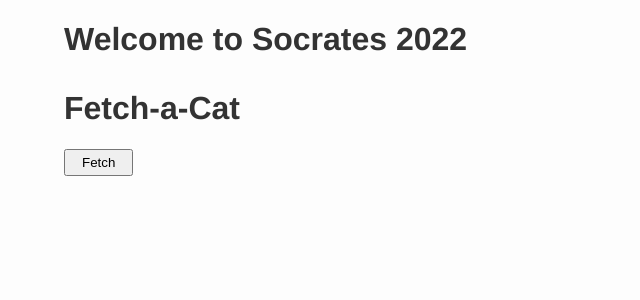
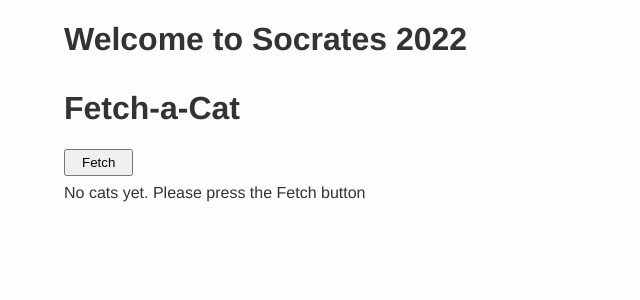
Before and after one commit to iacoware/fetch-a-cat, a React (Vite) app: page / in a window 1280 px wide. Shown: the top 300 px of the page, without its empty margins (0-640 px from the left). Built offline with nearby package versions, Linux system fonts and the light colour scheme.

Commit message:
Add 'No cats yet' message

```diff
--- a/src/app/FetchACat.tsx
+++ b/src/app/FetchACat.tsx
@@ -8,6 +8,8 @@ export const FetchACat: React.FC = () => {
     const [error, setError] = useState<unknown>(null)
 
     const onFetch = () => {
+        if (isLoading) return
+
         setIsLoading(true)
         setError(null)
         fetchCats()
@@ -27,9 +29,14 @@ export const FetchACat: React.FC = () => {
     return (
         <div className="app-container">
             <h1>Fetch-a-Cat</h1>
-            <button onClick={onFetch}>Fetch</button>
+            <button disabled={isLoading} onClick={onFetch}>
+                Fetch
+            </button>
             {isLoading && <div>Cats are coming, please be patient</div>}
             {isError && <div>We have an error, sorry</div>}
+            {cats.length === 0 && !isLoading && (
+                <div>No cats yet. Please press the Fetch button</div>
+            )}
             <div className={isLoading ? "is-loading" : ""}>
                 <Masonry columnsCount={3}>
                     {cats?.map((c) => (
```
